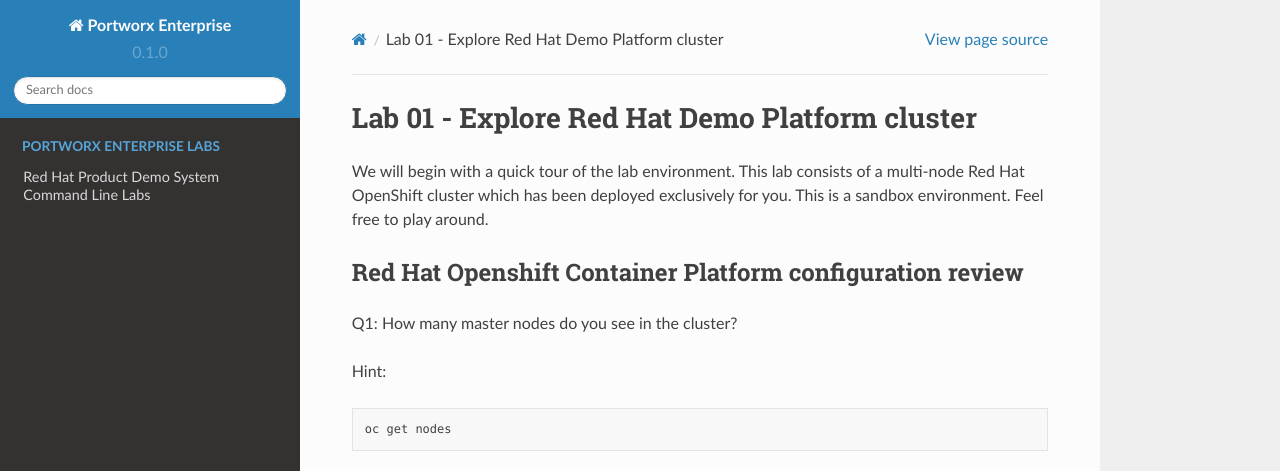
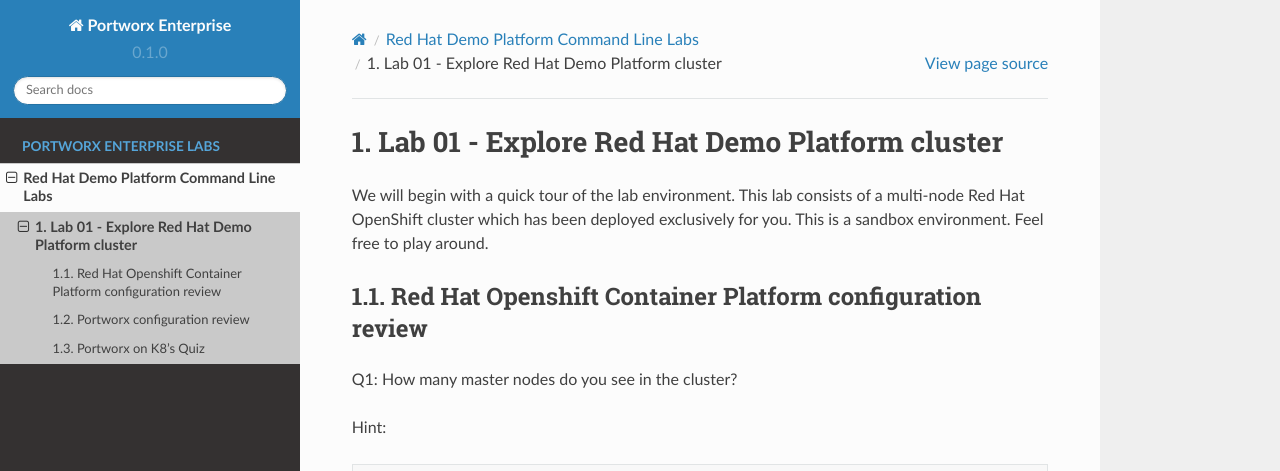
Before and after one commit to bhavin04890/rhdp-pxe-docs, a Sphinx documentation site: the page built from docs/source/cli-based-labs/explore-rhdp-cli.rst, in a window 1280 px wide and 900 px high, cut to the strip 0-471 px from the top of the window. Built offline with Sphinx 7.4.7 and the Read the Docs theme 2.0.0, drawn with Linux system fonts in a browser that asks for light colours; pages that are not in the unit, such as notebooks, are missing from menus.

Commit message:
another commit

```diff
--- a/docs/source/cli-based-labs/index-cli.rst
+++ b/docs/source/cli-based-labs/index-cli.rst
@@ -1,8 +1,8 @@
 =======================================================================
-Red Hat Product Demo System Command Line Labs
+Red Hat Demo Platform Command Line Labs
 =======================================================================
 
-.. warning:: The steps assume you are using the Red Hat Demo System**
+.. warning:: The steps assume you are using the Red Hat Demo Platform**
 
 .. note:: This project is under active development.
 
```
Also changed, not shown: other parts of docs/source/cli-based-labs/index-cli.rst (+1 -1 lines).
